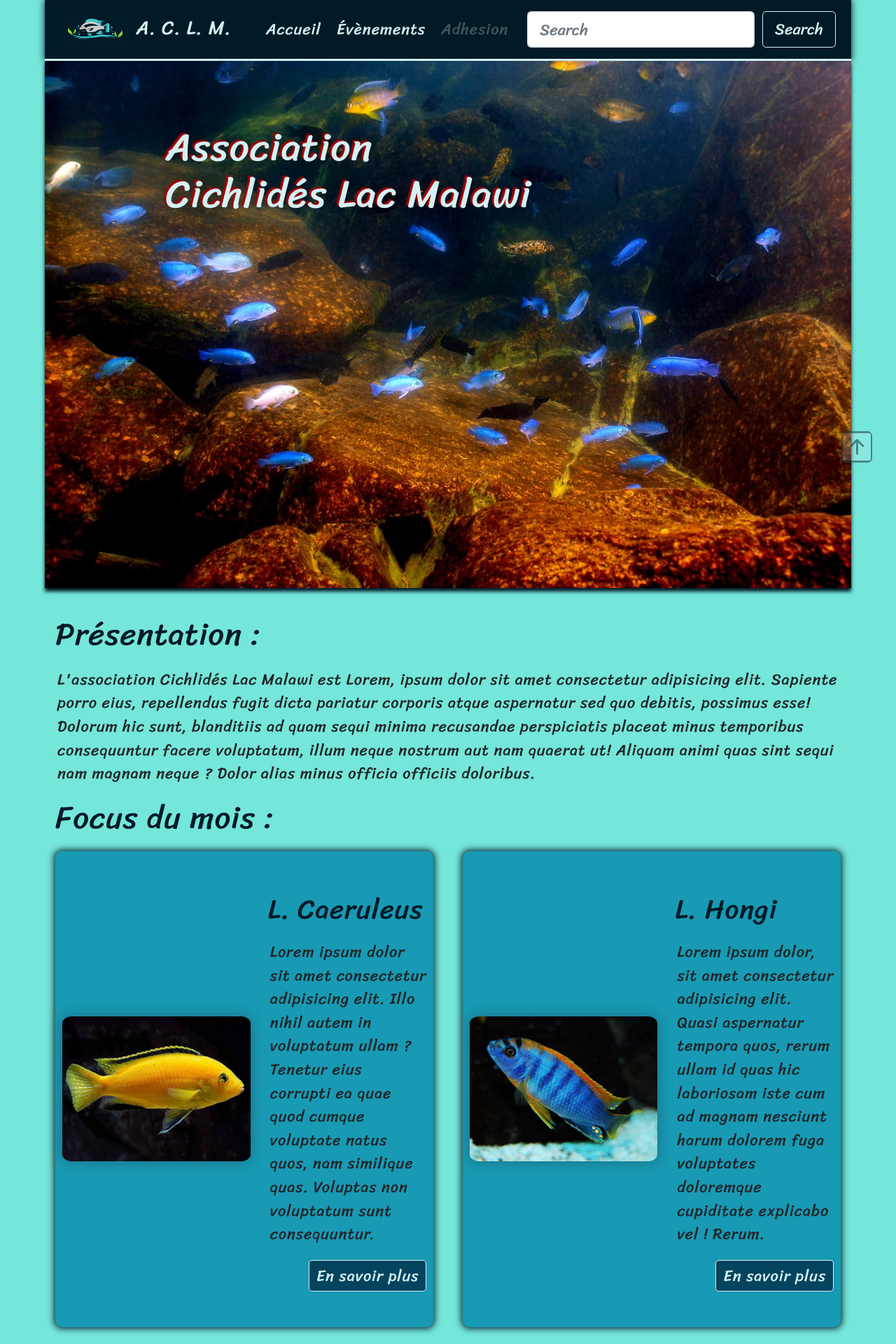
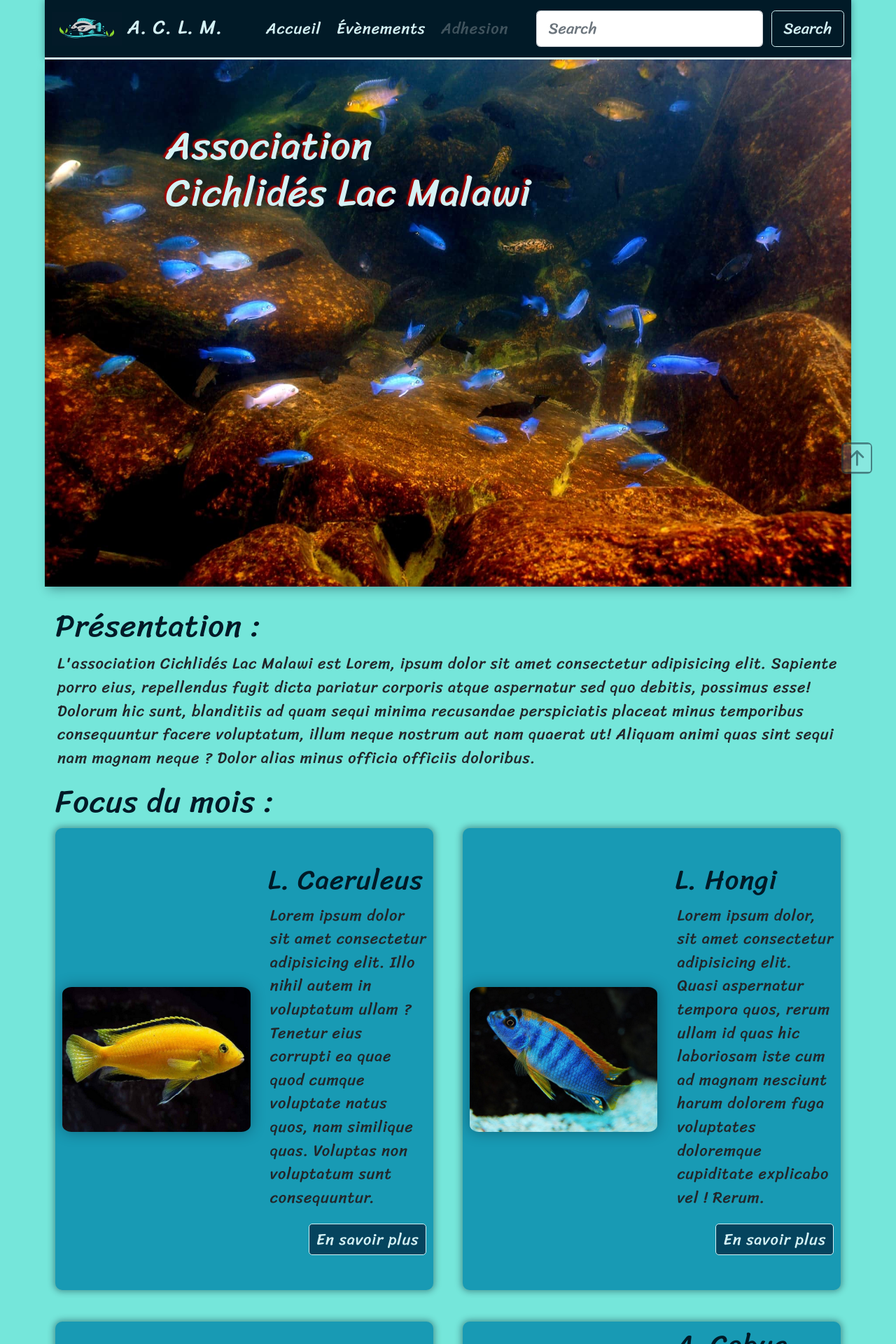
Before and after one commit to CDom42/eval1-asso-cichlides, a PHP site: page / in a window 1280 px wide. Shown: the top 1920 px of the page at 70% size. Run offline with PHP 8.4, Linux system fonts and the light colour scheme.

Commit message:
Add readme.md and last touch-ups

```diff
--- a/index.html
+++ b/index.html
@@ -6,14 +6,16 @@
     <meta name="viewport" content="width=device-width, initial-scale=1.0">
     <link href="https://fonts.googleapis.com/css2?family=Sriracha&display=swap" rel="stylesheet">
     <title>Association Cichlidés Lac Malawi</title>
+    <meta name="description" content="Ce site présente de splendides espèces de poissons :
+    les Cichlidés du lac Malawi. L'association A.C.L.M. s'intéresse à leur évolution en milieu naturel.">
 
     <link rel="stylesheet" href="https://stackpath.bootstrapcdn.com/bootstrap/4.4.1/css/bootstrap.min.css"
     integrity="sha384-Vkoo8x4CGsO3+Hhxv8T/Q5PaXtkKtu6ug5TOeNV6gBiFeWPGFN9MuhOf23Q9Ifjh"
     crossorigin="anonymous">
 
     <link rel="stylesheet" href="style.css" alt="style.css">
+</head>
 
-</head>
 <body>
 
     <!-- ΞΞΞΞΞΞΞΞΞΞΞΞΞΞΞΞΞΞΞΞΞΞΞΞΞ  header  ΞΞΞΞΞΞΞΞΞΞΞΞΞΞΞΞΞΞΞΞΞΞΞΞΞ -->
@@ -59,7 +61,7 @@
                     <source media="(min-width: 576px)" srcset="medias/malawi-mumbo-island-1300w.jpg">
                     <img src="medias/malawi-mumbo-island-800w.jpg" alt="Vue d'ensemble Cichlidés" class="img-header">
                 </picture>
-                <div class="title-header">
+                <div class="header-title">
                     <h1>Association <br> Cichlidés Lac Malawi</h1>
                 </div>
                 <div>
@@ -84,14 +86,14 @@
             <h2>Focus du mois :</h2>
             <div class="grid-container">
                 <article class="article1">
-                    <div class="module-image">
+                    <div class="image-module">
                         <picture>
                             <source media="(min-width: 992px)" srcset="medias/labidochromis-caeruleus-650w.jpg">
                             <source media="(min-width: 576px)" srcset="medias/labidochromis-caeruleus-500w.jpg">
                             <img src="medias/labidochromis-caeruleus-350w.jpg" alt="Labidochromis Caeruleus">
                         </picture>
                     </div>
-                    <div class="module-texte">
+                    <div class="text-module">
                         <h3>L. Caeruleus</h3>
                         <p>Lorem ipsum dolor sit amet consectetur adipisicing elit. Illo nihil autem in
                             voluptatum ullam&nbsp? Tenetur eius corrupti ea quae quod cumque voluptate natus
@@ -103,14 +105,14 @@
                 </article>
 
                 <article class="article2">
-                    <div class="module-image">
+                    <div class="image-module">
                         <picture>
                             <source media="(min-width: 992px)" srcset="medias/labidochromis-sp.-hongi-650w.jpg">
                             <source media="(min-width: 576px)" srcset="medias/labidochromis-sp.-hongi-500w.jpg">
                             <img src="medias/labidochromis-sp.-hongi-350w.jpg" alt="Labidochromis sp. Hongi">
                         </picture>
                     </div>
-                    <div class="module-texte">
+                    <div class="text-module">
                         <h3>L. Hongi</h3>
                         <p>Lorem ipsum dolor, sit amet consectetur adipisicing elit. Quasi aspernatur
                             tempora quos, rerum ullam id quas hic laboriosam iste cum ad magnam nesciunt
@@ -122,14 +124,14 @@
                 </article>
 
                 <article class="article3">
-                    <div class="module-image">
+                    <div class="image-module">
                         <picture>
                             <source media="(min-width: 992px)" srcset="medias/pseudotropheus-saulosi-650w.jpg">
                             <source media="(min-width: 576px)" srcset="medias/pseudotropheus-saulosi-500w.jpg">
                             <img src="medias/pseudotropheus-saulosi-350w.jpg" alt="Pseudotropheus Saulosi">
                         </picture>
                     </div>
-                    <div class="module-texte">
+                    <div class="text-module">
                         <h3>P. Saulosi</h3>
                         <p>Lorem ipsum, dolor sit amet consectetur adipisicing elit. Vitae corporis, quod ex
                             aperiam a fugit voluptas laborum nobis neque reprehenderit cupiditate excepturi
@@ -141,14 +143,14 @@
                 </article>
 
                 <article class="article4">
-                    <div class="module-image">
+                    <div class="image-module">
                         <picture>
                             <source media="(min-width: 992px)" srcset="medias/cynotilapia-afra-cobue-orange-back-650w.jpg">
                             <source media="(min-width: 576px)" srcset="medias/cynotilapia-afra-cobue-orange-back-500w.jpg">
                             <img src="medias/cynotilapia-afra-cobue-orange-back-350w.jpg" alt="Afra Cobue Orange Back">
                         </picture>
                     </div>
-                    <div class="module-texte">
+                    <div class="text-module">
                         <h3>A. Cobue Orange</h3>
                         <p>Lorem ipsum dolor sit amet, consectetur adipisicing elit. Nobis possimus expedita,
                             tempore modi praesentium cumque nam ipsa recusandae excepturi quia esse,
@@ -160,14 +162,14 @@
                 </article>
 
                 <article class="article5">
-                    <div class="module-image">
+                    <div class="image-module">
                         <picture>
                             <source media="(min-width: 992px)" srcset="medias/divers-tropheops-650w.jpg">
                             <source media="(min-width: 576px)" srcset="medias/divers-tropheops-500w.jpg">
-                            <img src="medias/divers-tropheops-350w.jpg" alt="Divers tropheops">>
+                            <img src="medias/divers-tropheops-350w.jpg" alt="Divers tropheops">
                         </picture>
                     </div>
-                    <div class="module-texte">
+                    <div class="text-module">
                         <h3>Divers tropheops</h3>
                         <p>Lorem ipsum dolor, sit amet consectetur adipisicing elit. Minima, quia quod. Nulla fuga
                             aliquid accusamus blanditiis ipsa exercitationem, magnam minima, esse, quia molestias
@@ -179,14 +181,14 @@
                 </article>
 
                 <article class="article6">
-                    <div class="module-image">
+                    <div class="image-module">
                         <picture>
                             <source media="(min-width: 992px)" srcset="medias/divers-mbuna-650w.jpg">
                             <source media="(min-width: 576px)" srcset="medias/divers-mbuna-500w.jpg">
                             <img src="medias/divers-mbuna-350w.jpg" alt="Divers Mbuna">
                         </picture>
                     </div>
-                    <div class="module-texte">
+                    <div class="text-module">
                         <h3>Divers Mbuna</h3>
                         <p>Lorem ipsum dolor sit, amet consectetur adipisicing elit. Autem maxime aliquam
                             necessitatibus vero voluptate earum, nisi adipisci minima mollitia reiciendis
@@ -198,8 +200,8 @@
                 </article>
 
                 <article class="article7">
-                    <div class="module-texte">
-                        <h2>L'habitat naturel</h2>
+                    <div class="text-module">
+                        <h2>L'habitat naturel :</h2>
                         <p>Lorem ipsum dolor, sit amet consectetur adipisicing elit. Consectetur molestiae voluptatum,
                             dicta accusantium repellendus culpa, incidunt, maxime eligendi nulla in fuga quam&nbsp! Temporibus,
                             incidunt assumenda&nbsp? Quas, dolore. Laborum debitis at animi est eveniet odio soluta, quae
@@ -226,7 +228,7 @@
                 <div class="row">
 
                     <div class="col-sm-6">
-                        <h4 id="contact">Contact</h4>
+                        <h4>Contact :</h4>
                         <form class="form">
                             <div class="form-row">
                                 <div class="col-md-6 mb-3">
@@ -265,7 +267,7 @@
                     </div>
 
                     <div class="col-sm-6">
-                        <h4>Évènements</h4>
+                        <h4>Évènements :</h4>
                         <div class="conf">
                             <p>Conférence sur le thème de la reproduction en milieu naturel&nbsp:</p>
                             <p><strong>La reproduction des cichlidés du lac Malawi
--- a/style.css
+++ b/style.css
@@ -21,7 +27,8 @@ body {
 
 .navbar {
     border-bottom: 3px solid #d4f1f4;
-    box-shadow: 0px 0px 10px 0px #011a27;
+    box-shadow: 0 0 10px 0 #011a2766;
+    padding: 10px;
 }
 
 .navbar-nav {
@@ -53,7 +60,7 @@ nav img {
 
 h2, h3, h4 {
     color: #011a27;
-    margin: 20px 5px 20px 15px;
+    margin: 10px 5px 10px 15px;
     padding: 0;
 }
 
@@ -67,24 +74,24 @@ p {
     width: 100%;
     height: auto;
     margin-bottom: 20px;
-    box-shadow: 0 5px 5px 0 #011a27;
+    box-shadow: 0 8px 15px -5px #011a2766;
 }
 
 .header-contenant {
     position: relative;
 }
 
-.title-header h1 {
+.header-title h1 {
     position: absolute;
     top: 0;
     left: 0;
     color: #d4f1f4;
     padding: 90px 0 0 15%;
     text-shadow: -3px -2px 2px #a70202;
-    animation: titre ease 5s;
+    animation: title ease 5s;
 }
 
-@keyframes titre {
+@keyframes title {
     0% {
         opacity: 0;
         transform: translateY(-130px);
@@ -146,17 +153,17 @@ p {
     position: fixed;
     width: 2em;
     height: 2em;
-    bottom: 6.2em;
+    bottom: 5.5em;
     right: .5em;
-    color: rgb(1, 26, 39, .5);
-    background-color: rgb(212, 241, 244, .2);
+    color: #011a2780;
+    background-color: #d4f1f433;
     border-radius: .3em;
 }
 
 .img-habitat {
     width: 100%;
     margin-bottom: 10px;
-    box-shadow: 0px 0px 10px 0px #011a27;
+    box-shadow: 0 0 10px 0 #011a2766;
 }
 
 .img-contenant {
@@ -182,8 +189,8 @@ p {
     margin: 0 15px 0 15px;
     border-radius: 10px;
     /* https://html-css-js.com (générateur de box-shadow) */
-    -webkit-box-shadow: 0px 0px 10px 2px #011a27f2;
-    box-shadow: 0px 0px 10px 2px #011a27f2;
+    -webkit-box-shadow: 0 0 10px 2px #011a2766;
+    box-shadow: 0 0 10px 2px #011a2766;
 }
 
 .form, .conf {
@@ -251,13 +258,13 @@ p {
     grid-area: article7;
 }
 
-.module-texte {
+.text-module {
     flex-shrink: initial;
     align-content: center;
     justify-content: center;
 }
 
-.module-image {
+.image-module {
     padding: 10px;
     width: 100%;
     height: auto;
@@ -265,20 +272,20 @@ p {
     align-content: center;
 }
 
-.module-image picture img {
+.image-module picture img {
     border-radius: 5%;
     justify-content: center;
     align-content: center;
     width: 12em;
     display: block;
     margin: 0 auto;
-    -webkit-box-shadow: 0px 0px 20px 0px #1d2e3866;
-    box-shadow: 0px 0px 20px 0px #1d2e3866;
+    -webkit-box-shadow: 0 0 20px 0 #011a2766;
+    box-shadow: 0 0 20px 0 #011a2766;
 }
 
 .footer {
     background-color: #011a27;
-    height: 6em;
+    height: 5em;
     border-top: 3px solid #d4f1f4;
     margin-top: 40px;
     box-shadow: 0px 0px 10px 0px #011a27;
```
Also changed, not shown: other parts of style.css (+22 -12 lines), evenements.html (+13 -4 lines), readme.md/Combinaison couleurs avec Color Combos.png (added), 2 other files. Lines whose indentation alone changed are shown as unchanged.
